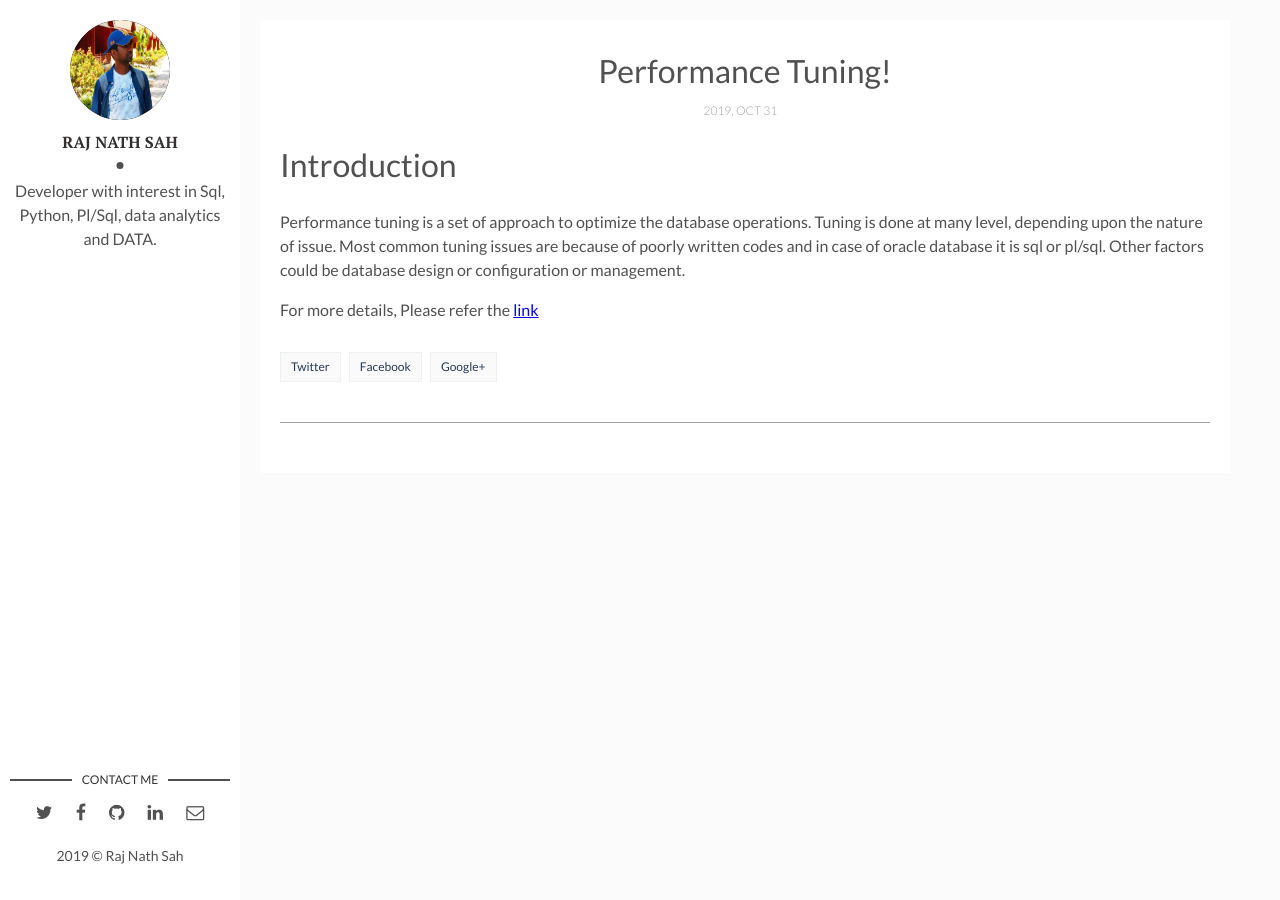
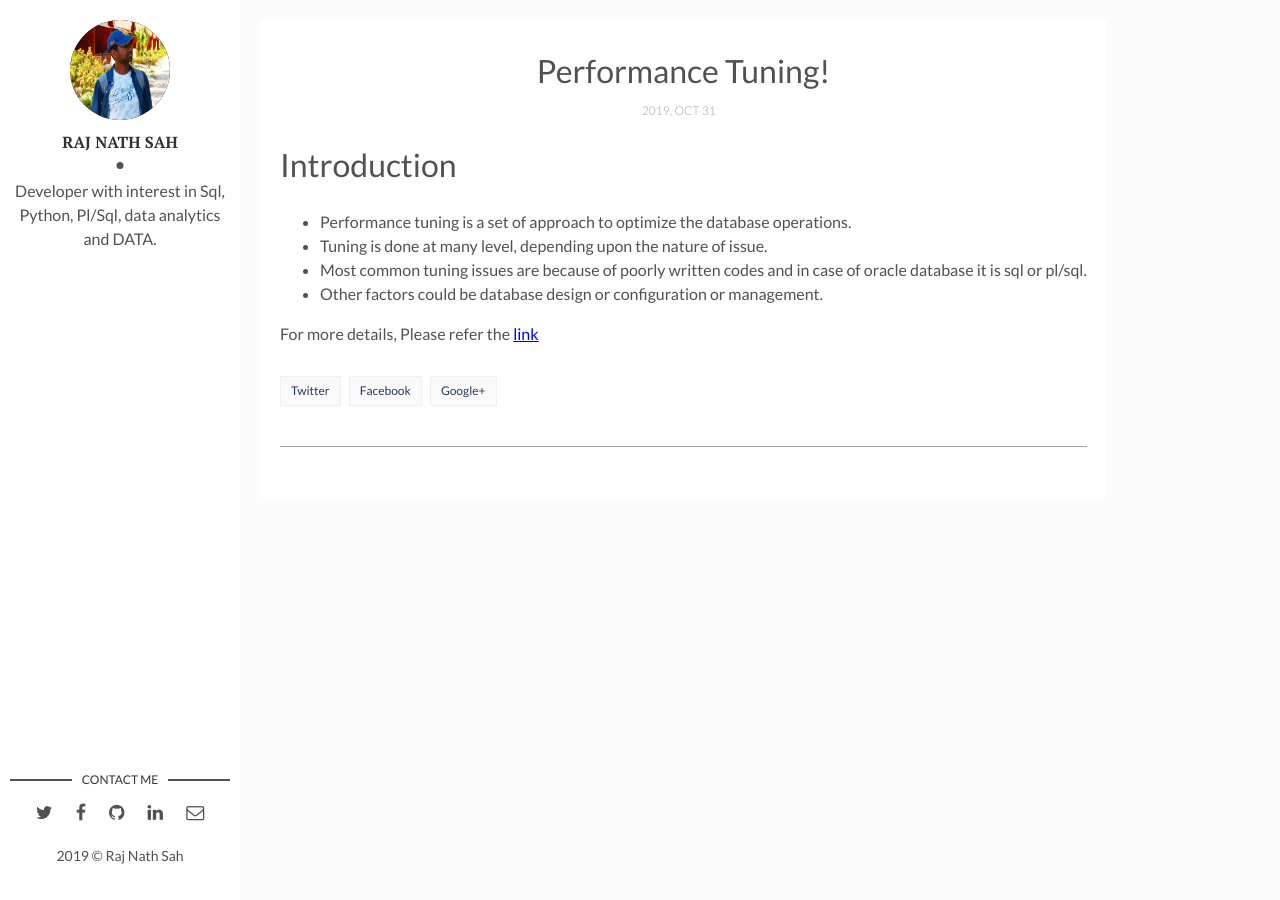
Before and after one commit to rajnathsah/rajnathsah.github.io, a Jekyll site: the page built from _posts/2019-10-31-performance-tuning.markdown, in a window 1280 px wide. Built offline with Jekyll 4.4.1, drawn with Linux system fonts in a browser that asks for light colours; comment, search, counter and statistics services are not loaded.

```diff
--- a/_posts/2019-10-31-performance-tuning.markdown
+++ b/_posts/2019-10-31-performance-tuning.markdown
@@ -8,9 +8,9 @@ img:  # Add image post (optional)
 
 # Introduction
 
-Performance tuning is a set of approach to optimize the database operations.
-Tuning is done at many level, depending upon the nature of issue.
-Most common tuning issues are because of poorly written codes and in case of oracle database it is sql or pl/sql.
-Other factors could be database design or configuration or management.
+* Performance tuning is a set of approach to optimize the database operations.
+* Tuning is done at many level, depending upon the nature of issue.
+* Most common tuning issues are because of poorly written codes and in case of oracle database it is sql or pl/sql.
+* Other factors could be database design or configuration or management.
 
 For more details, Please refer the [link](https://github.com/rajnathsah/PerformanceTuning_Oracle)
```
